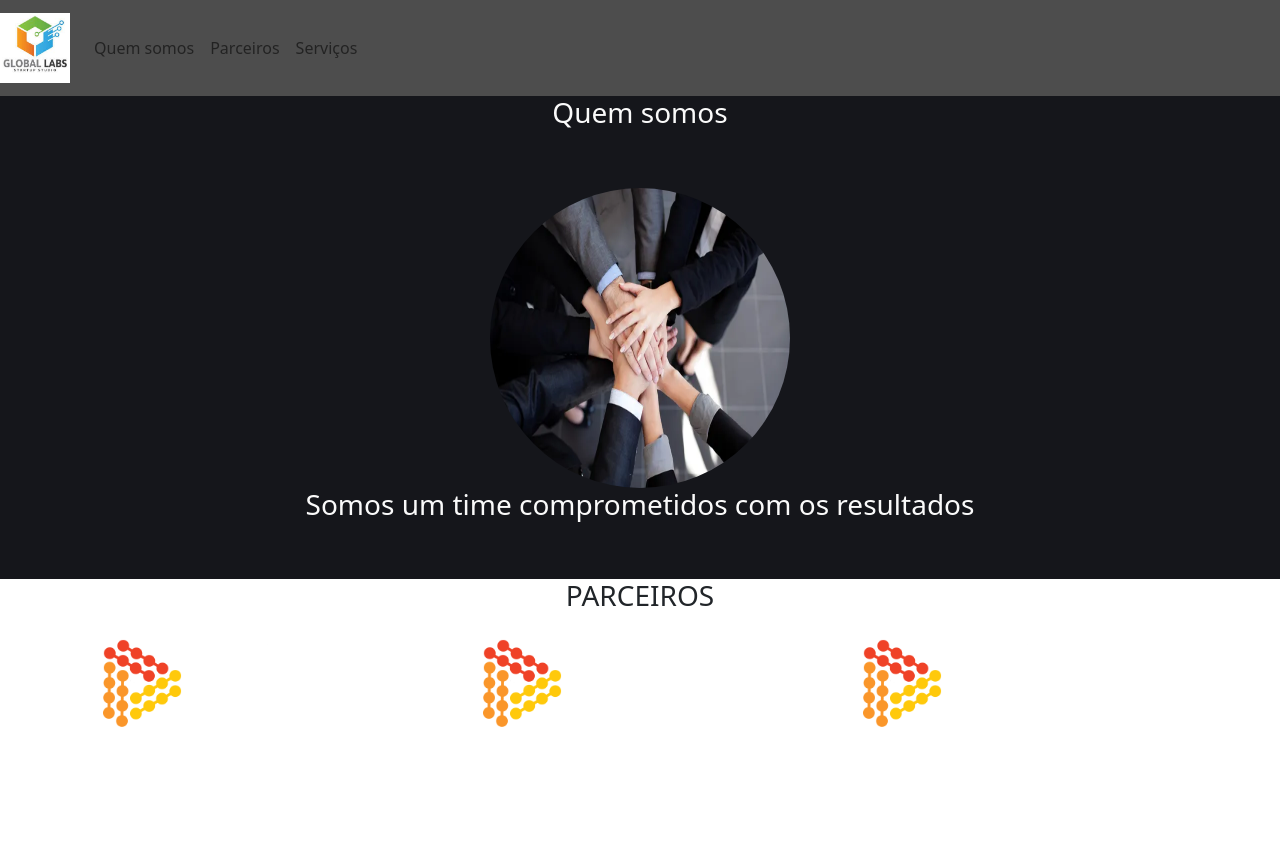
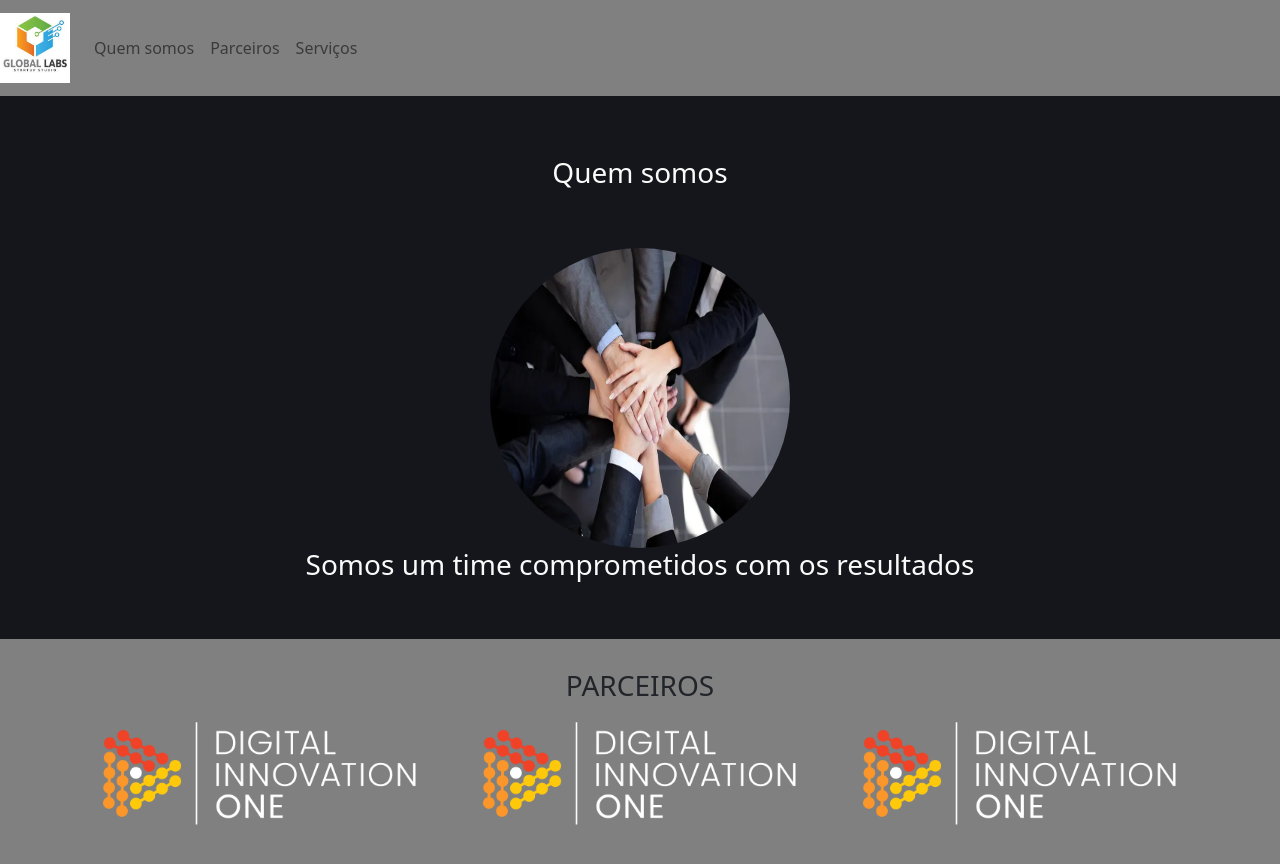
Before and after one commit to MarcosGerminiodeSouza/HTML-Bootstrap-Site_Empresarial, a plain HTML site: page index.html in a window 1280 px wide. Before the commit the page ends 800 px from the top, so only its background shows below. Drawn offline with Linux system fonts and the light colour scheme.

Commit message:
Aula05_css

```diff
--- a/css/style.css
+++ b/css/style.css
@@ -3,7 +3,7 @@ body{
 }
 
 .navbar{
-    background-color: rgb(77, 77, 77);
+    background-color: grey;
 }
 
 .quem-somos{
@@ -12,5 +12,10 @@ body{
 }
 
 .margin{
+    padding-top: 30px;
     padding-bottom: 50px;
 }
+
+.parceiros{
+    background-color: gray;
+}
```
